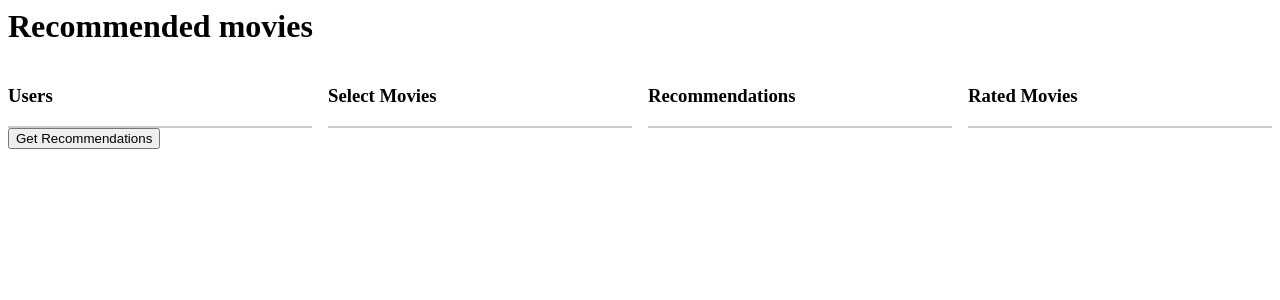
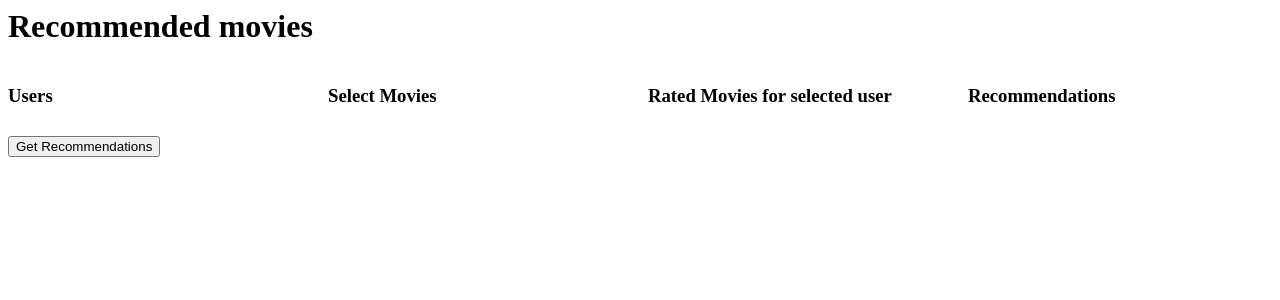
Before and after one commit to michal-boguslawski/RecommendationSystemNetflix, a Flask app: page /movies/recommend in a window 1280 px wide. Shown: the top 300 px of the page. Run offline with Flask 3, Linux system fonts and the light colour scheme.

Commit message:
Improve recommendation page to list first page of paginated users, movies, rated movies and recommendations with interactions

```diff
--- a/services/api/app/utils/data.py
+++ b/services/api/app/utils/data.py
@@ -16,7 +16,7 @@ def load_movie_mapping(df: pd.DataFrame) -> dict:
     movie_df = movie_df["Title"]
     return movie_df.to_dict()
 
-def filter_out_rated_movies(
+def drop_rated_movies(
     user_id: int,
     user_data_df: pd.DataFrame,
     preds_dict: dict
--- a/services/ui/app/static/css/main.css
+++ /dev/null
@@ -1,12 +0,0 @@
-.grid {
-  display: grid;
-  grid-template-columns: repeat(4, 1fr);
-  gap: 1rem;
-}
-
-.grid ul {
-  list-style: none;
-  padding: 0;
-  margin: 0;
-  border: 1px solid #ccc;
-}
--- /dev/null
+++ b/services/ui/app/static/css/styles.css
@@ -0,0 +1,21 @@
+.grid {
+    display: grid;
+    grid-template-columns: repeat(auto-fit, minmax(250px, 1fr));
+    gap: 1rem;
+}
+
+.option-list {
+    display: grid;
+    gap: 0.25rem;
+    padding: 0 10 10 0;
+}
+
+.option-list .option {
+    text-align: left;
+}
+
+.option-list .option.selected {
+    background-color: #2563eb;
+    color: white;
+    font-weight: 600;
+}
--- a/services/ui/app/static/js/info.js
+++ b/services/ui/app/static/js/info.js
@@ -1,13 +1,24 @@
-async function loadUsers() {
-  const cached = sessionStorage.getItem(`users`);
-  if (cached) {
-    renderList(JSON.parse(cached), "users");
-    return;
-  }
+document.addEventListener("DOMContentLoaded", () => {
+  loadUsers().then(() => {
+    const userId = sessionStorage.getItem("current_userId");
+    if (!userId) return;
 
+    const button = document.querySelector(
+      `#users button[data-user_id="${userId}"]`
+    );
+
+    if (button) {
+      button.classList.add("selected");
+      updateMoviesTitle(userId);
+      loadRatedMovies(userId);
+    }
+  })
+});
+
+async function loadUsers(page = 1, pageSize = 20) {
   try {
     const response = await fetch(
-      `http://localhost:8000/list_users/`
+      `http://localhost:8000/list_users/?page=${page}&pageSize=${pageSize}`
     );
 
     if (!response.ok) {
@@ -17,26 +28,20 @@ async function loadUsers() {
     const data = await response.json();
     console.log("API response:", data);
 
-    // Cache in sessionStorage
-    sessionStorage.setItem(`users`, JSON.stringify(data));
+    renderList(data, "users");
 
-    renderList(data, "users");
+    // Return data so you can chain actions
+    return data;
   } catch (err) {
     console.error("Failed to load users:", err);
     alert("Could not load users");
   }
 }
 
-async function loadMovies() {
-  const cached = sessionStorage.getItem(`movies`);
-  if (cached) {
-    renderDict(JSON.parse(cached), "movies");
-    return;
-  }
-
+async function loadMovies(page = 1, pageSize = 20) {
   try {
     const response = await fetch(
-      `http://localhost:8000/list_movies/`
+      `http://localhost:8000/list_movies/?page=${page}&pageSize=${pageSize}`
     );
 
     if (!response.ok) {
@@ -45,9 +50,6 @@ async function loadMovies() {
 
     const data = await response.json();
     console.log("API response:", data);
-
-    // Cache in sessionStorage
-    sessionStorage.setItem(`movies`, JSON.stringify(data));
 
     renderDict(data, "movies");
   } catch (err) {
@@ -63,9 +65,14 @@ function renderList(data, element_id) {
   // adjust based on API response shape
 
   for (const user_id of data.users ?? []) {
-    const li = document.createElement("li");
-    li.textContent = user_id;
-    container.appendChild(li);
+    const button = document.createElement("button");
+
+    button.textContent = user_id;
+    button.dataset.user_id = user_id;
+    button.className = "option";
+    button.id = `${element_id}_${user_id}`;
+
+    container.appendChild(button);
   }
 }
 
@@ -76,8 +83,13 @@ function renderDict(data, element_id) {
   // adjust based on API response shape
 
   for (const [movieId, movieName] of Object.entries(data.movies ?? {})) {
-    const li = document.createElement("li");
-    li.textContent = `${movieName} (${movieId})`;
-    container.appendChild(li);
+    const button = document.createElement("button");
+
+    button.textContent = `${movieName}`;
+    button.dataset.user_id = movieId;
+    button.className = "option";
+    button.id = `${element_id}_${movieId}`;
+
+    container.appendChild(button);
   }
 }
--- a/services/ui/app/static/js/movies.js
+++ b/services/ui/app/static/js/movies.js
@@ -1,9 +1,50 @@
-async function loadRatedMovies(userId) {
-  const cached = sessionStorage.getItem(`rated_movies_${userId}`);
-  if (cached) {
-    renderMovies(JSON.parse(cached), "rated_movies");
+// import { greet, loadData } from "./functions.js";
+
+document.getElementById("get_recommendations").addEventListener("click", () => {
+  const userId = sessionStorage.getItem("current_userId");
+
+  if (!userId) {
+    alert("Please select a user first");
     return;
   }
+
+  loadRecommendations(userId);
+});
+
+const usersContainer = document.getElementById("users");
+
+usersContainer.addEventListener("click", (e) => {
+  console.log("Click event:", e.target);
+  const button = e.target.closest("button[data-user_id]");
+  console.log("Found button:", button);
+  if (!button) return;
+
+  const userId = button.dataset.user_id;
+  console.log("Clicked userId:", userId);
+
+  usersContainer
+    .querySelectorAll("button.selected")
+    .forEach((btn) => btn.classList.remove("selected"));
+
+  button.classList.add("selected");
+  sessionStorage.setItem("current_userId", userId);
+
+  loadRatedMovies(userId);
+});
+
+async function loadRatedMovies(userId) {
+  if (!userId) {
+    userId = sessionStorage.getItem("current_userId");
+  }
+
+  if (!userId) {
+    console.warn("No userId provided or stored");
+    updateMoviesTitle(null);
+    return;
+  }
+
+  sessionStorage.setItem("current_userId", userId);
+  updateMoviesTitle(userId);
 
   try {
     const response = await fetch(
@@ -17,10 +58,7 @@ async function loadRatedMovies(userId) {
     const data = await response.json();
     console.log("API response:", data);
 
-    // Cache in sessionStorage
-    sessionStorage.setItem(`rated_movies_${userId}`, JSON.stringify(data));
-
-    renderMovies(data, "rated_movies");
+    renderRatings(data, "rated_movies");
   } catch (err) {
     console.error("Failed to load movies:", err);
     alert("Could not load movies");
@@ -28,11 +66,7 @@ async function loadRatedMovies(userId) {
 }
 
 async function loadRecommendations(userId) {
-  const cached = sessionStorage.getItem(`recommendation_movies_${userId}`);
-  if (cached) {
-    renderMovies(JSON.parse(cached), "recommendations");
-    return;
-  }
+
   try {
     const response = await fetch(
       `http://localhost:8000/recommend/${userId}`
@@ -45,25 +79,38 @@ async function loadRecommendations(userId) {
     const data = await response.json();
     console.log("API response:", data);
 
-    // Cache in sessionStorage
-    sessionStorage.setItem(`recommendation_movies_${userId}`, JSON.stringify(data));
-
-    renderMovies(data, "recommendations");
+    renderRatings(data, "recommendations");
   } catch (err) {
     console.error("Failed to load movies:", err);
     alert("Could not load movies");
   }
 }
 
-function renderMovies(data, element_id) {
+function renderRatings(data, element_id) {
   const container = document.getElementById(element_id);
   container.innerHTML = "";
 
   // adjust based on API response shape
 
   for (const [movieName, rating] of Object.entries(data.movies ?? {})) {
-    const li = document.createElement("li");
-    li.textContent = `${movieName} (${rating.toFixed(2)})`;
-    container.appendChild(li);
+    const button = document.createElement("button");
+
+    button.textContent = `${movieName} (${rating.toFixed(2)})`;
+    button.value = rating;
+    button.className = "option";
+    button.id = `${element_id}_${movieName}`;
+
+    container.appendChild(button);
   }
 }
+
+function updateMoviesTitle(userId) {
+  const title = document.getElementById("moviesTitle");
+
+  if (!userId) {
+    title.textContent = "Recommended movies";
+    return;
+  }
+
+  title.textContent = `Recommended movies for user ${userId}`;
+}
--- a/services/ui/app/templates/recommendation.html
+++ b/services/ui/app/templates/recommendation.html
@@ -1,37 +1,37 @@
 <head>
-  <link rel="stylesheet" href="{{ url_for('static', filename='css/main.css') }}">
+  <link rel="stylesheet" href="{{ url_for('static', filename='css/styles.css') }}">
 </head>
 
 <title>Recommendations</title>
-<h1>Recommended movies</h1>
+<h1 id="moviesTitle">Recommended movies</h1>
 
 <div class="grid">
   <section>
     <h3>Users</h3>
-    <ul id="users"></ul>
+    <div id="users" class="option-list"></select>
   </section>
   <section>
     <h3>Select Movies</h3>
-    <ul id="movies"></ul>
+    <div id="movies" class="option-list"></select>
+  </section>
+  <section>
+    <h3>Rated Movies for selected user</h3>
+    <div id="rated_movies" class="option-list"></select>
   </section>
   <section>
     <h3>Recommendations</h3>
-    <ul id="recommendations"></ul>
-  </section>
-  <section>
-    <h3>Rated Movies</h3>
-    <ul id="rated_movies"></ul>
+    <div id="recommendations" class="option-list"></select>
   </section>
 </div>
 
-<button>Get Recommendations</button>
+<button id="get_recommendations">Get Recommendations</button>
 
 <script src="{{ url_for('static', filename='js/movies.js') }}"></script>
 <script src="{{ url_for('static', filename='js/info.js') }}"></script>
 <script>
   // Pass Flask variable into JS
   // loadRecommendations("{{ user_id }}");
-  // loadRatedMovies("{{ user_id }}");
+  // loadRatedMovies();
   loadUsers();
   loadMovies();
 </script>
```
